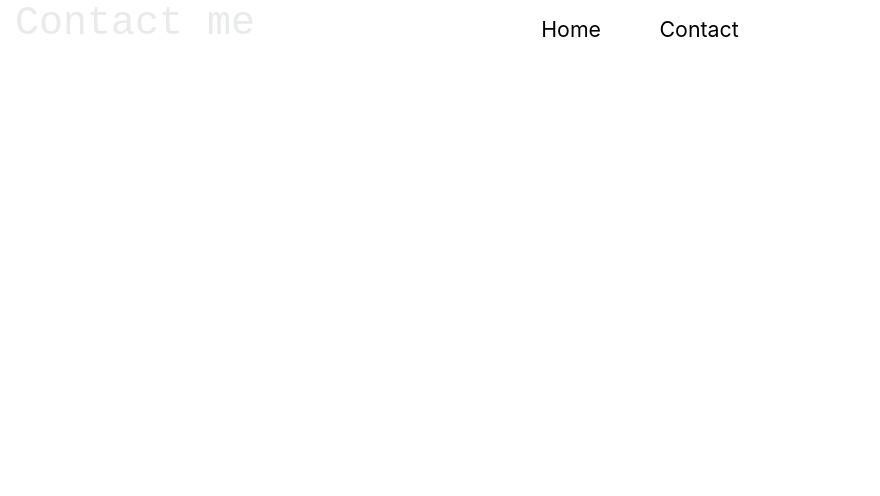
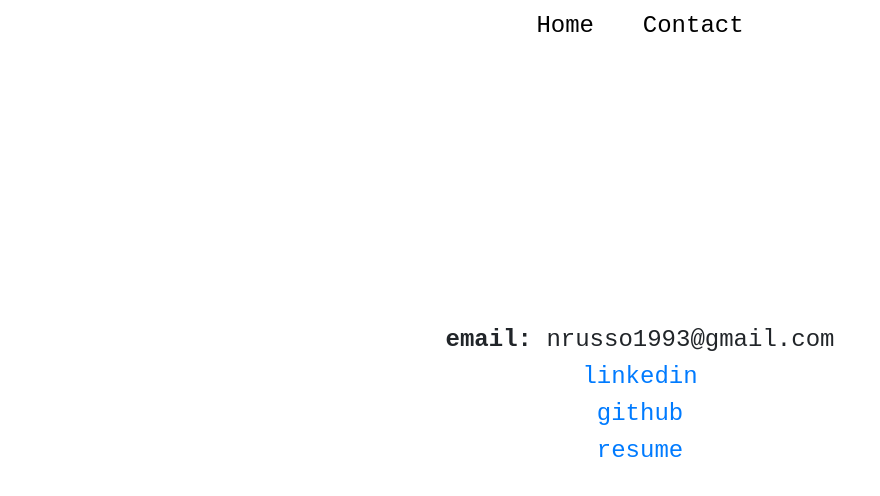
Before and after one commit to nmruss/portfolio-frontend, a React (Create React App) app: page /contact in a window 1280 px wide. Shown: the top 496 px of the page, without its empty margins (0-880 px from the left). Built offline with nearby package versions, Linux system fonts and the light colour scheme.

Commit message:
contact page

```diff
--- a/src/App.js
+++ b/src/App.js
@@ -11,8 +11,8 @@ function App() {
     <div>
       <div class="nav-container">
         <div class="nav">
-          <a href="/">Home</a>
-          <a href="/contact">Contact</a>
+          <a href="/"><h4>Home</h4></a>
+          <a href="/contact"><h4>Contact</h4></a>
         </div>
       </div>
       <Router>
--- a/src/App.scss
+++ b/src/App.scss
@@ -6,6 +6,7 @@ body {
 h1,
 h2,
 h3,
+h4,
 p {
   font-family: "Source Code Pro", monospace;
 }
@@ -16,7 +17,7 @@ p {
   display:flex;
   align-items: center;
   position:fixed;
-  width:100%;
+  width:100vw;
   z-index:1;
 }
 
@@ -166,6 +167,15 @@ p {
   }
 }
 
+.contact-container{
+  width:100vw;
+  height:100vh;
+  display:flex;
+  align-items:center;
+  justify-content:center;
+  text-align:center;
+}
+
 @media screen and (max-width:600px){
   .detail-image-container{
     img{
--- a/src/components/Contact.js
+++ b/src/components/Contact.js
@@ -3,9 +3,31 @@ import { Container, Row, Col } from "reactstrap";
 
 const Contact =()=>{
     return(
-        <Container fluid id="contact-container">
-            <h1>Contact me</h1>
-        </Container>
+        <div className="contact-container">
+            <Container>
+                <Row>
+                    <Col>
+                        <h4><b>email:</b> nrusso1993@gmail.com</h4>
+                    </Col>
+                </Row>
+                <Row>
+                    <Col>
+                        <a target="_blank" href="https://www.linkedin.com/in/nicholas-r-6b377864/"><h4>linkedin</h4></a>
+                    </Col>
+                </Row>
+                <Row>
+                    <Col>
+                        <a target="_blank" href="https://github.com/nmruss"><h4>github</h4></a>
+                    </Col>
+                </Row>
+                <Row>
+                    <Col>
+                        <a target="_blank" href="https://github.com/nmruss"><h4>resume</h4></a>
+                    </Col>
+                </Row>
+
+            </Container>
+        </div>
     )
 }
 
```
